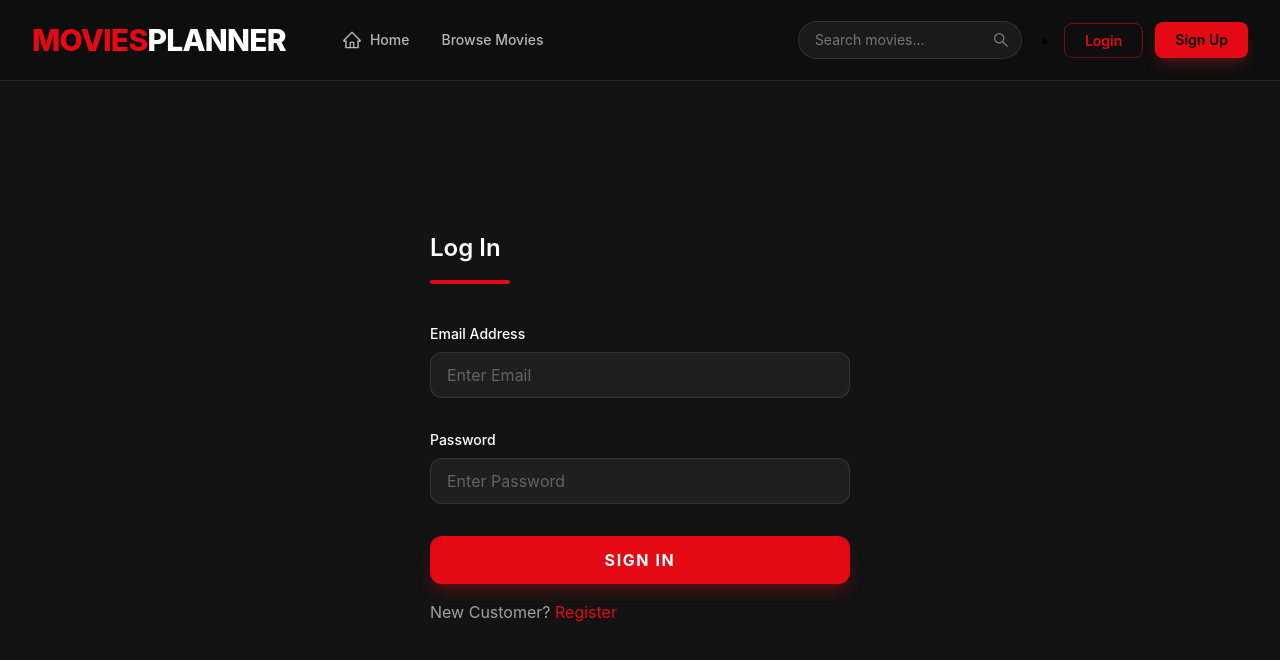
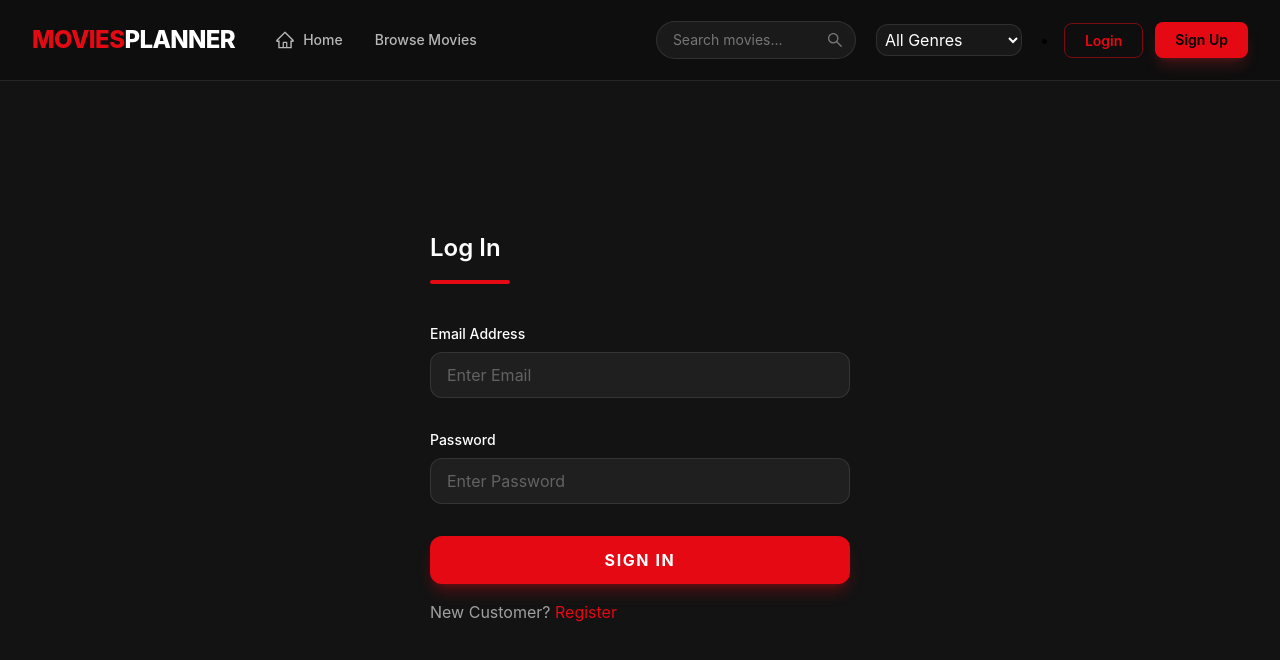
Before and after one commit to VimalPranav/MOVIE_PLANNER, a React app in the folder Frontend/: page /login in a window 1280 px wide. Shown: the top 660 px of the page. Built offline with nearby package versions, Linux system fonts and the light colour scheme; the HTML template or start-up script is replaced by a standard one.

Commit message:
genre sort implemented

```diff
--- a/Frontend/src/pages/Auth/NavBar.jsx
+++ b/Frontend/src/pages/Auth/NavBar.jsx
@@ -8,11 +8,12 @@ import {
   AiOutlineUserAdd,
 } from "react-icons/ai";
 import { MdOutlineLocalMovies } from "react-icons/md";
-import { Link } from "react-router-dom";
+import { Link, useSearchParams } from "react-router-dom";
 import { useNavigate } from "react-router-dom";
 import { useSelector, useDispatch } from "react-redux";
 import { useLogoutMutation } from "../../redux/api/users";
 import { logout } from "../../redux/features/auth/auth_slice";
+import { genres } from "../../redux/constants";
 
 const Navigation = () => {
   const { userInfo } = useSelector((state) => state.auth);
@@ -26,7 +27,9 @@ const Navigation = () => {
 
   const dispatch = useDispatch();
   const navigate = useNavigate();
+  const [searchParams, setSearchParams] = useSearchParams();
   const [search, setSearch] = useState("");
+  const selectedGenre = searchParams.get("genre") || "";
 
   const [logoutApiCall] = useLogoutMutation();
 
@@ -45,12 +48,12 @@ const Navigation = () => {
         <div className="max-w-7xl mx-auto h-20 px-8 flex items-center justify-between">
 
           {/* LEFT SECTION */}
-          <div className="flex items-center gap-14">
+          <div className="flex items-center gap-8 lg:gap-10 min-w-0">
 
             {/* LOGO */}
             <Link
               to="/"
-              className="text-3xl font-extrabold tracking-tight text-[#e50914] hover:scale-105 transition-transform"
+              className="text-2xl font-extrabold tracking-tight text-[#e50914] hover:scale-105 transition-transform"
             >
               MOVIES<span className="text-white">PLANNER</span>
             </Link>
@@ -107,7 +110,7 @@ const Navigation = () => {
                     navigate(`/movies?search=${encodeURIComponent(search)}`);
                   }
                 }}
-                className="w-56 bg-white/5 border border-white/10 rounded-full py-2 pl-4 pr-10 text-sm text-white placeholder:text-white/40 focus:outline-none focus:border-[#e50914]"
+                className="w-50 bg-white/5 border border-white/10 rounded-full py-2 pl-4 pr-10 text-sm text-white placeholder:text-white/40 focus:outline-none focus:border-[#e50914]"
               />
 
               <AiOutlineSearch
@@ -120,6 +123,35 @@ const Navigation = () => {
                 }}
               />
             </div>
+
+            <select
+              value={selectedGenre}
+              onChange={(e) => {
+                const genre = e.target.value;
+
+                if (genre) {
+                  navigate(`/movies?genre=${genre}`);
+                } else {
+                  navigate("/movies");
+                }
+              }}
+              className="
+                bg-[#181818]
+                border border-white/10
+                text-white
+                rounded-xl
+                px-1 py-1
+                outline-none
+              "
+            >
+              <option value="">All Genres</option>
+
+              {genres.map((genre) => (
+                <option key={genre.id} value={genre.id}>
+                  {genre.name}
+                </option>
+              ))}
+            </select>
 
             {!userInfo ? (
               <div className="flex items-center gap-3">
--- a/Frontend/src/pages/Movies/MovieDetails.jsx
+++ b/Frontend/src/pages/Movies/MovieDetails.jsx
@@ -12,6 +12,7 @@ import {
 } from "react-icons/ai";
 
 import { useGetSpecificMovieQuery, useAddReviewMutation, useGetWatchProvidersQuery, useDeleteMovieMutation } from '../../redux/api/movies';
+import { genres } from '../../redux/constants';
 
 const MovieDetails = () => {
   const navigate = useNavigate();
@@ -80,8 +81,18 @@ const MovieDetails = () => {
   };
 
   if (isLoading) return <div>Loading...</div>;
+  if (!movie) return <div>Movie not found</div>;
 
-  if (!movie) return <div>Movie not found</div>;
+  const movieGenres = movie.genre?.map((genreId) => {
+    const genre = genres.find(
+      (g) => g.id === String(genreId)
+    );
+
+    return genre?.name;
+  }).filter(Boolean);
+
+  console.log("Movie genre IDs:", movie.genre);
+  console.log("Movie genre names:", movieGenres);
 
   return (
       <div className="w-screen min-h-screen bg-[#131313] text-white font-['Anton'] selection:bg-[#e50914]/30">
@@ -145,6 +156,31 @@ const MovieDetails = () => {
         <p className="text-white/70 text-xl leading-relaxed max-w-3xl">
                 {movie.description}
         </p>
+
+        {movieGenres?.length > 0 && (
+          <div className="flex flex-wrap gap-2.5 mt-5 mb-9">
+            {movieGenres.map((genre) => (
+              <span
+                key={genre}
+                className="
+                  rounded-full
+                  bg-white/[0.04]
+                  border border-white/15
+                  text-[#e50914]
+                  text-sm
+                  font-sans
+                  tracking-wide
+                  transition-colors
+                  hover:bg-[#e50914]/10
+                  hover:border-[#e50914]/40
+                  hover:text-[#e50914]
+                "
+              >
+                {genre}
+              </span>
+            ))}
+          </div>
+        )}
 
         {movie.tmdbId && (
             <div className="mt-8">
--- a/Frontend/src/pages/Movies/MoviesList.jsx
+++ b/Frontend/src/pages/Movies/MoviesList.jsx
@@ -9,7 +9,14 @@ import { logout } from "../../redux/features/auth/auth_slice";
 import { MdOutlineLocalMovies } from "react-icons/md";
 
 const MoviesList = () => {
-    const { data: movies } = useGetAllMoviesQuery();
+    const [searchParams] = useSearchParams();
+    const search = searchParams.get("search") || "";
+    const selectedGenre = searchParams.get("genre") || "";
+
+    const { data: movies } = useGetAllMoviesQuery({
+        search,
+        genre: selectedGenre,
+    });
     useEffect(() => {
     console.log(movies);
     }, [movies]);
@@ -23,8 +30,6 @@ const MoviesList = () => {
     const [toggleWatchlist] = useToggleWatchlistMutation();
     const { userInfo } = useSelector((state) => state.auth);
 
-    const [searchParams] = useSearchParams();
-    const search = searchParams.get("search") || "";
     const filteredMovies = movies?.filter((movie) =>
      movie.name.toLowerCase().includes(search.toLowerCase())
     ) || [];
--- a/Frontend/src/redux/api/movies.js
+++ b/Frontend/src/redux/api/movies.js
@@ -4,7 +4,13 @@ import { MOVIE_URL, UPLOAD_URL } from "../constants.js";
 export const moviesApiSlice = apiSlice.injectEndpoints({
   endpoints: (builder) => ({
     getAllMovies: builder.query({
-      query: () => `${MOVIE_URL}/`,
+      query: ({ search = "", genre = "" } = {}) => ({
+        url: MOVIE_URL,
+        params: {
+          ...(search && { search }),
+          ...(genre && { genre }),
+        },
+      }),
     }),
     createMovie: builder.mutation({
       query: (newMovie) => ({
--- a/Frontend/src/redux/constants.js
+++ b/Frontend/src/redux/constants.js
@@ -2,3 +2,24 @@ export const BASE_URL = "https://movie-planner-backend.onrender.com";
 export const USERS_URL = "/api/v1/users";
 export const MOVIE_URL = "/api/v1/movies";
 export const UPLOAD_URL = "/api/v1/upload";
+
+export const genres = [
+  { id: "28", name: "Action" },
+  { id: "12", name: "Adventure" },
+  { id: "16", name: "Animation" },
+  { id: "35", name: "Comedy" },
+  { id: "80", name: "Crime" },
+  { id: "99", name: "Documentary" },
+  { id: "18", name: "Drama" },
+  { id: "10751", name: "Family" },
+  { id: "14", name: "Fantasy" },
+  { id: "36", name: "History" },
+  { id: "27", name: "Horror" },
+  { id: "10402", name: "Music" },
+  { id: "9648", name: "Mystery" },
+  { id: "10749", name: "Romance" },
+  { id: "878", name: "Science Fiction" },
+  { id: "53", name: "Thriller" },
+  { id: "10752", name: "War" },
+  { id: "37", name: "Western" },
+];
```
Also changed, not shown: 1 other file (tests, documents, lock files or other folders).
